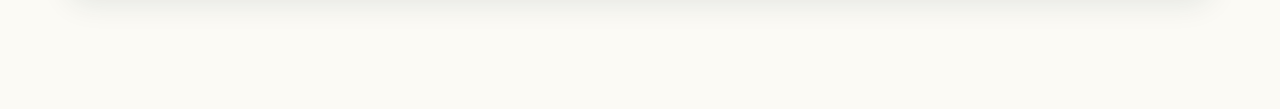
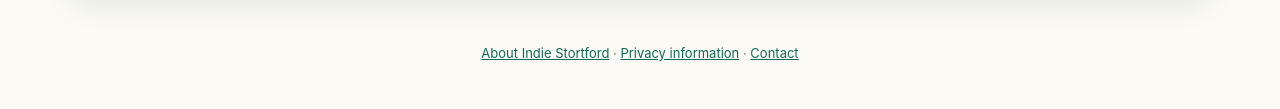
Before and after one commit to danielproduct/indie-stortford-poc-v1, a plain HTML site: page index.html in a window 1280 px wide. Shown: the part 2341-2450 px from the top of the page. Before the commit the page ends 2388 px from the top, so only its background shows below. Drawn offline with Linux system fonts and the light colour scheme.

Commit message:
Link commercial launch About and privacy review pages

```diff
--- a/index.html
+++ b/index.html
@@ -142,6 +142,7 @@
       <a class="feedback-fallback" href="https://docs.google.com/forms/d/e/1FAIpQLSedYda8zfHdKll_BTI8QBj7o9Xx86jO32GnyeT_-n5ucp_q-w/viewform" target="_blank" rel="noopener noreferrer">Having trouble? Open the feedback form in a new tab</a>
       <p class="feedback-note">Responses are collected through Google Forms and processed by Google. Please don't include sensitive personal details.</p>
     </section>
+    <footer class="site-footer" style="padding:16px 6px 30px;text-align:center;color:var(--muted);font-size:13px"><a href="./about.html" style="color:var(--green)">About Indie Stortford</a> · <a href="./privacy.html" style="color:var(--green)">Privacy information</a> · <a href="mailto:danielthenews@gmail.com?subject=Indie%20Stortford%20%7C%20Contact" style="color:var(--green)">Contact</a></footer>
   </div>
 
   <div id="detail" class="detail" onclick="if(event.target===this)closeDetail()">
```
